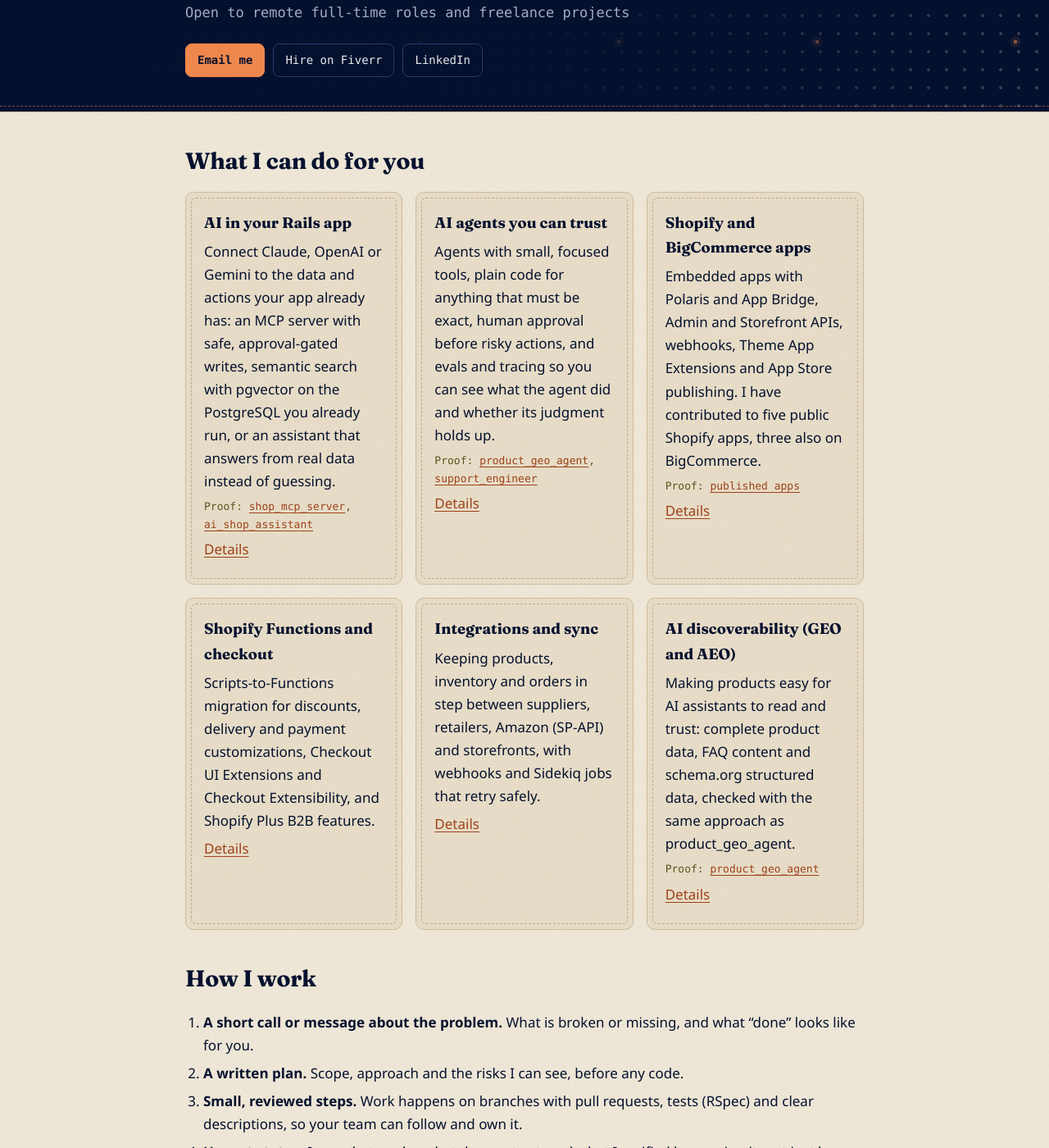
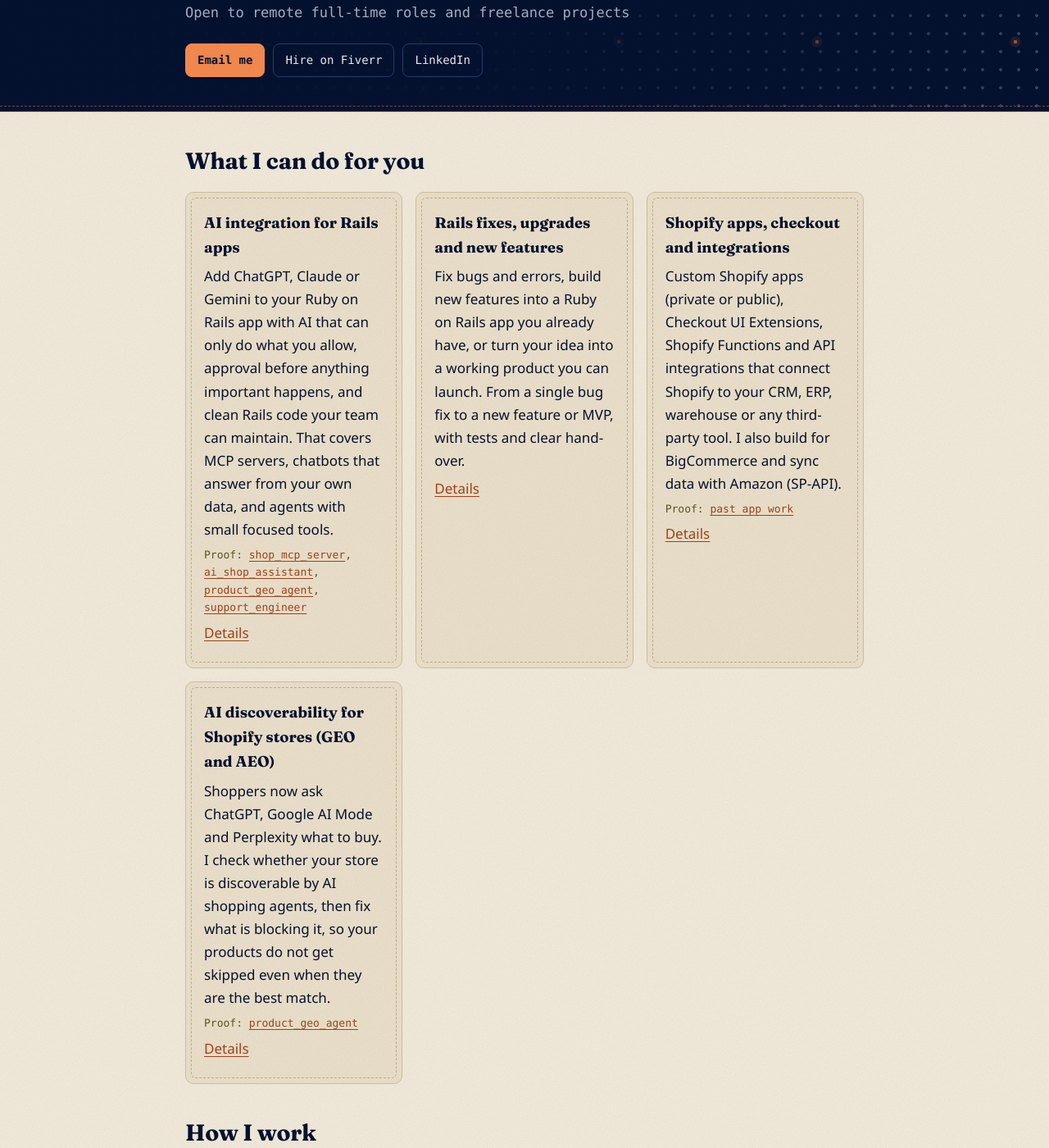
Before and after one commit to mjesar/mjesar.github.io, a Jekyll site: the page built from services/index.md, in a window 1280 px wide and 1400 px high, scrolled down 252 px. Shown: the whole window at 82% size. Built offline with Jekyll 4.4.1, drawn with Linux system fonts in a browser that asks for light colours.

Commit message:
restructure services into four pages with their own faqs

```diff
--- a/_data/services.yml
+++ b/_data/services.yml
@@ -1,31 +1,32 @@
-# One entry per service. Each links to /services/<slug>/ (see services/<slug>/index.md).
+# One entry per service, matching the four Fiverr gigs. Each links to /services/<slug>/
+# (see services/<slug>/index.md). `fiverr` holds the gig link only; site prices live in pricing.yml.
 - slug: ai-in-rails
-  name: AI in your Rails app
-  summary: "Connect Claude, OpenAI or Gemini to the data and actions your app already has: an MCP server with safe, approval-gated writes, semantic search with pgvector on the PostgreSQL you already run, or an assistant that answers from real data instead of guessing."
+  name: AI integration for Rails apps
+  summary: "Add ChatGPT, Claude or Gemini to your Ruby on Rails app with AI that can only do what you allow, approval before anything important happens, and clean Rails code your team can maintain. That covers MCP servers, chatbots that answer from your own data, and agents with small focused tools."
   proof:
     - { name: shop_mcp_server, url: /projects/shop_mcp_server/ }
     - { name: ai_shop_assistant, url: /projects/ai_shop_assistant/ }
-- slug: ai-agents
-  name: AI agents you can trust
-  summary: "Agents with small, focused tools, plain code for anything that must be exact, human approval before risky actions, and evals and tracing so you can see what the agent did and whether its judgment holds up."
+    - { name: product_geo_agent, url: /projects/product_geo_agent/ }
+    - { name: support_engineer, url: /projects/support_engineer/ }
+  fiverr:
+    url: https://www.fiverr.com/mjesar/integrate-openai-claude-or-mcp-ai-agents-into-your-ruby-on-rails-app
+- slug: rails-development
+  name: Rails fixes, upgrades and new features
+  summary: "Fix bugs and errors, build new features into a Ruby on Rails app you already have, or turn your idea into a working product you can launch. From a single bug fix to a new feature or MVP, with tests and clear hand-over."
+  proof: []
+  fiverr:
+    url: https://www.fiverr.com/mjesar/fix-upgrade-and-build-features-for-your-ruby-on-rails-app
+- slug: shopify-development
+  name: Shopify apps, checkout and integrations
+  summary: "Custom Shopify apps (private or public), Checkout UI Extensions, Shopify Functions and API integrations that connect Shopify to your CRM, ERP, warehouse or any third-party tool. I also build for BigCommerce and sync data with Amazon (SP-API)."
+  proof:
+    - { name: past app work, url: /projects/#shopify-apps }
+  fiverr:
+    url: https://www.fiverr.com/mjesar/build-custom-shopify-apps-checkout-extensions-and-api-integrations
+- slug: ai-discoverability
+  name: AI discoverability for Shopify stores (GEO and AEO)
+  summary: "Shoppers now ask ChatGPT, Google AI Mode and Perplexity what to buy. I check whether your store is discoverable by AI shopping agents, then fix what is blocking it, so your products do not get skipped even when they are the best match."
   proof:
     - { name: product_geo_agent, url: /projects/product_geo_agent/ }
-    - { name: support_engineer, url: /projects/support_engineer/ }
-- slug: shopify-bigcommerce-apps
-  name: Shopify and BigCommerce apps
-  summary: "Embedded apps with Polaris and App Bridge, Admin and Storefront APIs, webhooks, Theme App Extensions and App Store publishing. I have contributed to five public Shopify apps, three also on BigCommerce."
-  proof:
-    - { name: published apps, url: /projects/#shopify-apps }
-- slug: shopify-functions-checkout
-  name: Shopify Functions and checkout
-  summary: "Scripts-to-Functions migration for discounts, delivery and payment customizations, Checkout UI Extensions and Checkout Extensibility, and Shopify Plus B2B features."
-  proof: []
-- slug: integrations-sync
-  name: Integrations and sync
-  summary: "Keeping products, inventory and orders in step between suppliers, retailers, Amazon (SP-API) and storefronts, with webhooks and Sidekiq jobs that retry safely."
-  proof: []
-- slug: ai-discoverability
-  name: AI discoverability (GEO and AEO)
-  summary: "Making products easy for AI assistants to read and trust: complete product data, FAQ content and schema.org structured data, checked with the same approach as product_geo_agent."
-  proof:
-    - { name: product_geo_agent, url: /projects/product_geo_agent/ }
+  fiverr:
+    url: https://www.fiverr.com/mjesar/make-your-shopify-store-visible-to-chatgpt-and-ai-shopping-agents-ff6a
--- a/_layouts/service.html
+++ b/_layouts/service.html
@@ -10,8 +10,8 @@
     <p class="lede">{{ svc.summary }}</p>
     <ul class="links">
       <li><a class="btn primary" href="mailto:mohammadalijaisar@gmail.com?subject={{ svc.name | uri_escape }}">Email me about this</a></li>
-      {%- if page.fiverr %}
-      <li><a class="btn" href="{{ page.fiverr }}" rel="noopener" target="_blank">Order on Fiverr</a></li>
+      {%- if svc.fiverr %}
+      <li><a class="btn" href="{{ svc.fiverr.url }}" rel="noopener" target="_blank">Order on Fiverr</a></li>
       {%- endif %}
       <li><a class="btn" href="/services/">All services</a></li>
     </ul>
--- a/services/ai-agents/index.md
+++ /dev/null
@@ -1,6 +0,0 @@
----
-layout: service
-slug: ai-agents
-title: "AI agents you can trust"
-description: "Build AI agents with small focused tools, human approval for risky actions, and evals and tracing. By Mohammad Ali Jesar."
----
--- a/services/ai-discoverability/index.md
+++ b/services/ai-discoverability/index.md
@@ -1,6 +1,18 @@
 ---
 layout: service
 slug: ai-discoverability
-title: "AI discoverability (GEO and AEO)"
-description: "Make products easy for AI assistants to read and trust with complete product data, FAQ content and schema.org markup. By Mohammad Ali Jesar."
+title: "AI discoverability for Shopify stores (GEO and AEO)"
+description: "Audit and fix your Shopify store so ChatGPT, Google AI Mode and Perplexity can find and recommend your products. By Mohammad Ali Jesar."
+faq:
+  - q: "Is this the same as SEO?"
+    a: "No. SEO gets you into Google search results. This gets you recommended by AI assistants that shoppers ask directly. Some basics overlap, but the requirements are different."
+  - q: "What access do you need?"
+    a: "Collaborator access to your Shopify admin for the audit. Nothing until we've agreed scope in chat."
 ---
+## What I check
+
+- **AI agent discovery:** whether your catalog is exposed and readable by agents.
+- **Product data:** the attributes agents need to recommend a product with confidence, not just title and price.
+- **Search and checkout capabilities** working end to end.
+
+You get a written report, and I can fix what the audit finds. The same approach powers [product_geo_agent](/projects/product_geo_agent/).
--- a/services/ai-in-rails/index.md
+++ b/services/ai-in-rails/index.md
@@ -1,7 +1,25 @@
 ---
 layout: service
 slug: ai-in-rails
-title: "AI in your Rails app"
-description: "Add Claude, OpenAI or Gemini to your Rails app with an MCP server, pgvector semantic search or an assistant grounded in your real data. By Mohammad Ali Jesar."
-fiverr: https://www.fiverr.com/mjesar/integrate-openai-claude-or-mcp-ai-agents-into-your-ruby-on-rails-app
+title: "AI integration for Rails apps"
+description: "Add ChatGPT, Claude or Gemini to your Rails app with MCP servers, chatbots on your own data and agents that need approval before risky actions. By Mohammad Ali Jesar."
+faq:
+  - q: "What is an MCP server and do I need one?"
+    a: "If you want Claude or ChatGPT to look things up or take actions in your system, yes. If you just want AI-generated text in one form, you don't."
+  - q: "Do you work with Python/Node?"
+    a: "Rails is my specialty; I'll say so upfront if your stack isn't a fit."
+  - q: "Who pays for the AI API usage?"
+    a: "You do, on your own OpenAI/Anthropic account. I'll set it up."
+  - q: "Can the AI answer questions from my own documents or data?"
+    a: "Yes. That's a RAG setup: I index your content (PDFs, help articles, product data, database records) so the AI answers from it and cites where the answer came from, instead of making things up."
 ---
+## What I can build
+
+- **AI features inside your app:** content generation, classification, summaries and support reply drafts, with OpenAI, Claude or Gemini.
+- **MCP servers** so AI assistants can read and act on your data: catalog, orders, inventory and CRM records.
+- **Chatbots that answer from your own documents, help pages or database,** with sources shown (retrieval-augmented generation, or RAG).
+- **AI agents** with small, focused tools, plain code for anything that must be exact, and evals and tracing so you can see what the agent did.
+
+## How I keep it safe
+
+AI that can only do what you allow, approval before anything important happens, and clean Rails code your team can maintain.
--- a/services/integrations-sync/index.md
+++ /dev/null
@@ -1,6 +0,0 @@
----
-layout: service
-slug: integrations-sync
-title: "Integrations and sync"
-description: "Product, inventory and order sync between suppliers, retailers, Amazon SP-API and storefronts, with retry-safe jobs. By Mohammad Ali Jesar."
----
--- /dev/null
+++ b/services/rails-development/index.md
@@ -0,0 +1,29 @@
+---
+layout: service
+slug: rails-development
+title: "Rails fixes, upgrades and new features"
+description: "Fix bugs, upgrade and build new features or an MVP on your existing Ruby on Rails app. By Mohammad Ali Jesar."
+faq:
+  - q: "I am not technical. Can you still work with me?"
+    a: "Yes. Describe what you want in your own words and I will handle the technical side. I will explain things in plain language rather than assuming you know the jargon."
+  - q: "I do not know what is causing the problem. Can you still help?"
+    a: "Yes, working that out is part of the job. Send me the error message, a screenshot, or a description of what is happening."
+  - q: "Can you work on code someone else wrote?"
+    a: "Yes, most of my work is on existing codebases, including ones with no documentation. I will review the repository before quoting so the scope is realistic."
+  - q: "Can you build a full SaaS product from scratch?"
+    a: "Yes. Message me first with what you have in mind so we can agree on scope, since most SaaS builds go beyond what a standard package covers."
+  - q: "What if the job turns out to be bigger than expected?"
+    a: "I will tell you before doing the work, not after, with a clear explanation and a revised quote you can approve or decline."
+  - q: "Do you sign an NDA?"
+    a: "Yes, before you share any repository access or project details."
+---
+## What I do
+
+- Fix bugs, errors and things that stopped working.
+- Build new features into an app you already have.
+- Turn your idea into a working product you can launch.
+- Add AI features: see [AI integration for Rails apps](/services/ai-in-rails/).
+
+## Stack
+
+Ruby on Rails with React and Tailwind CSS. I work on debugging, performance, security, databases and testing.
--- a/services/shopify-bigcommerce-apps/index.md
+++ /dev/null
@@ -1,6 +0,0 @@
----
-layout: service
-slug: shopify-bigcommerce-apps
-title: "Shopify and BigCommerce apps"
-description: "Custom Shopify and BigCommerce app development with Polaris, App Bridge, webhooks and App Store publishing. By Mohammad Ali Jesar."
----
--- /dev/null
+++ b/services/shopify-development/index.md
@@ -0,0 +1,26 @@
+---
+layout: service
+slug: shopify-development
+title: "Shopify apps, checkout and integrations"
+description: "Custom Shopify apps, Checkout UI Extensions, Shopify Functions and API integrations to your CRM, ERP or warehouse. By Mohammad Ali Jesar."
+faq:
+  - q: "Do you build public apps for the Shopify App Store?"
+    a: "Yes. I have contributed to five apps that are live there. I can take you from build through review approval."
+  - q: "What's the difference between a checkout extension and a Function?"
+    a: "Extensions change what the buyer sees at checkout (fields, upsells). Functions change the logic underneath (discounts, shipping, payment). Most projects need both."
+  - q: "Can you connect Shopify to a tool that isn't on the App Store?"
+    a: "Yes, that's most of my integration work: CRMs, ERPs, warehouses, custom systems, via the Admin API and webhooks."
+  - q: "My project is big or complicated. Can you still help?"
+    a: "Yes. Message me first so I can scope it. Large builds get a custom quote instead of a standard package."
+  - q: "Do you sign an NDA?"
+    a: "Yes, before you share any store access or code."
+---
+## What I build
+
+- **Custom Shopify apps** (private or public) on the Admin GraphQL API.
+- **Checkout UI Extensions:** custom fields, upsells and dynamic checkout content.
+- **Shopify Functions:** custom discounts, shipping rules and payment logic.
+- **API integrations:** Shopify to your CRM, ERP, warehouse or any third-party tool.
+- **BigCommerce apps and Amazon SP-API sync** for products, inventory and orders, with jobs that retry safely.
+
+My earlier work on public Shopify apps is described in [past work](/projects/#shopify-apps).
--- a/services/shopify-functions-checkout/index.md
+++ /dev/null
@@ -1,6 +0,0 @@
----
-layout: service
-slug: shopify-functions-checkout
-title: "Shopify Functions and checkout"
-description: "Shopify Scripts to Functions migration, Checkout UI Extensions and Shopify Plus B2B features. By Mohammad Ali Jesar."
----
```
